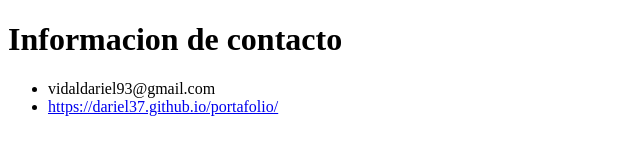
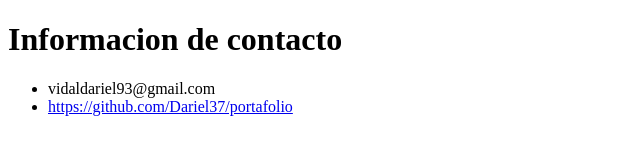
Before and after one commit to Dariel37/Test, a plain HTML site: page footer.html in a window 1280 px wide. Shown: the full height of the page, 0-640 px from the left. Drawn offline with Linux system fonts and the light colour scheme.

Commit message:
Update footer.html

```diff
--- a/footer.html
+++ b/footer.html
@@ -10,7 +10,7 @@
 
 <ul>
 <li>vidaldariel93@gmail.com</li>
-<li> <a href="https://dariel37.github.io/portafolio/" target="fr" >https://dariel37.github.io/portafolio/</a> <br> </li>
+<li> <a href="https://github.com/Dariel37/portafolio" target="fr" >https://github.com/Dariel37/portafolio</a> <br> </li>
 </ul>
 
 </body>
```
